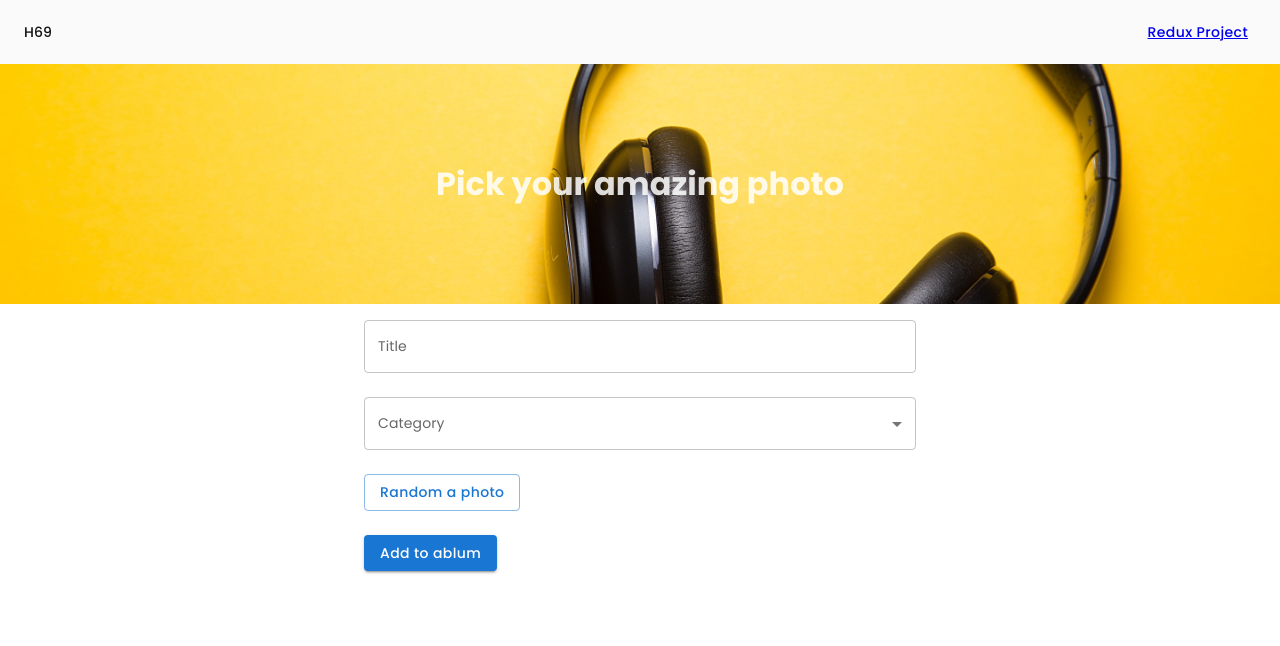
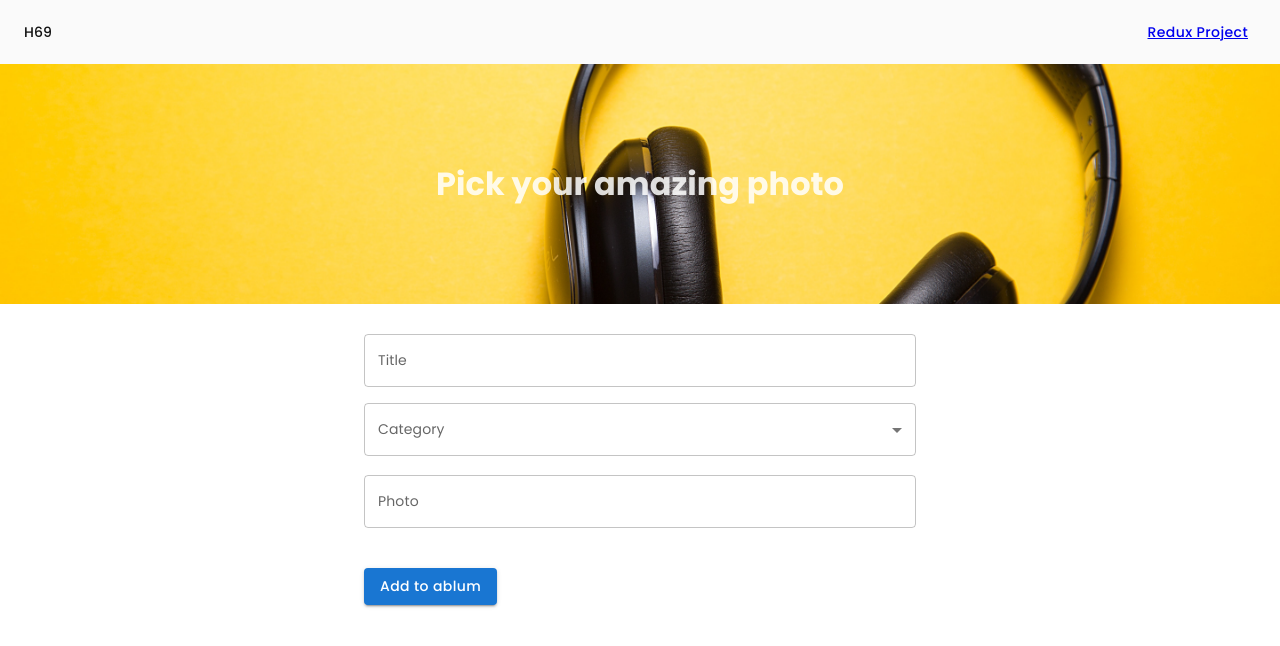
Before and after one commit to TonTon69/Photo-App, a React (Create React App) app: page /photos/add in a window 1280 px wide. Shown: the top 646 px of the page. Built offline with nearby package versions, Linux system fonts and the light colour scheme.

Commit message:
validation yup

```diff
--- a/package.json
+++ b/package.json
@@ -5,6 +5,7 @@
   "dependencies": {
     "@emotion/react": "^11.8.1",
     "@emotion/styled": "^11.8.1",
+    "@hookform/resolvers": "^2.8.8",
     "@mui/icons-material": "^5.4.2",
     "@mui/material": "^5.4.3",
     "@testing-library/jest-dom": "^5.16.2",
@@ -21,7 +22,8 @@
     "react-router-dom": "^6.2.1",
     "react-scripts": "5.0.0",
     "typescript": "^4.5.5",
-    "web-vitals": "^2.1.4"
+    "web-vitals": "^2.1.4",
+    "yup": "^0.32.11"
   },
   "scripts": {
     "start": "react-scripts start",
--- a/src/custom-fields/InputField/index.tsx
+++ b/src/custom-fields/InputField/index.tsx
@@ -1,32 +1,41 @@
 import { TextField } from "@mui/material";
-import { Controller } from "react-hook-form";
+import { useFormContext, Controller } from "react-hook-form";
 
 interface IInputFieldProps {
     name: string;
-    control: any;
     label: string;
+    errorobj: {
+        [x: string]: any;
+    };
 }
 
 function InputField(props: IInputFieldProps) {
-    const { name, control, label } = props;
+    const { control } = useFormContext();
+    const { name, label, errorobj } = props;
+
+    let isError: boolean = false;
+    let errorMessage: string = "";
+    if (errorobj && errorobj.hasOwnProperty(name)) {
+        isError = true;
+        errorMessage = errorobj[name].message;
+    }
 
     return (
         <Controller
             name={name}
             control={control}
             defaultValue=""
-            render={({ field: { onChange, value }, fieldState: { error } }) => (
+            render={({ field: { onChange, value } }) => (
                 <TextField
                     label={label}
                     value={value}
                     onChange={onChange}
                     fullWidth
-                    margin="normal"
-                    error={!!error}
-                    helperText={error ? error.message : null}
+                    sx={{ mb: 2 }}
+                    error={isError}
+                    helperText={errorMessage}
                 />
             )}
-            rules={{ required: `${label} required` }}
         />
     );
 }
--- a/src/custom-fields/SelectField/index.tsx
+++ b/src/custom-fields/SelectField/index.tsx
@@ -1,35 +1,46 @@
-import { FormControl, InputLabel, Select } from "@mui/material";
-import { Controller } from "react-hook-form";
+import { FormControl, FormHelperText, InputLabel, Select } from "@mui/material";
+import { useFormContext, Controller } from "react-hook-form";
 
 interface ISelectFieldProps {
     name: string;
-    control: any;
     label: string;
+    errorobj: {
+        [x: string]: any;
+    };
     children: React.ReactNode;
 }
 
 function SelectField(props: ISelectFieldProps) {
-    const { name, control, label, children } = props;
-    const labelId = `${name}-label`;
+    const { control } = useFormContext();
+    const { name, label, errorobj, children } = props;
+    const labelId: string = `${name}-label`;
+
+    let isError: boolean = false;
+    let errorMessage: string = "";
+    if (errorobj && errorobj.hasOwnProperty(name)) {
+        isError = true;
+        errorMessage = errorobj[name].message;
+    }
 
     return (
-        <FormControl fullWidth margin="normal">
+        <FormControl fullWidth sx={{ mb: 2 }} error={isError}>
             <InputLabel id={labelId}>{label}</InputLabel>
             <Controller
                 control={control}
                 name={name}
-                defaultValue=""
+                defaultValue={null}
                 render={({ field: { onChange, value } }) => (
                     <Select
                         labelId={labelId}
                         label={label}
-                        value={value}
+                        value={value === null ? "" : value}
                         onChange={onChange}
                     >
                         {children}
                     </Select>
                 )}
             />
+            <FormHelperText>{errorMessage}</FormHelperText>
         </FormControl>
     );
 }
--- a/src/features/Photo/components/PhotoForm/index.tsx
+++ b/src/features/Photo/components/PhotoForm/index.tsx
@@ -1,35 +1,60 @@
 import { Button, Grid, MenuItem } from "@mui/material";
-import { useForm } from "react-hook-form";
+import { useForm, FormProvider } from "react-hook-form";
 import InputField from "../../../../custom-fields/InputField";
 import SelectField from "../../../../custom-fields/SelectField";
 import { PHOTO_CATEGORY_OPTIONS } from "../../../../constants/global";
-import RandomPhotoField from "../../../../custom-fields/RandomPhotoField";
+import * as Yup from "yup";
+import { yupResolver } from "@hookform/resolvers/yup";
+
+const validationSchema = Yup.object().shape({
+    title: Yup.string().required("Title required"),
+    categoryId: Yup.number().required("Category required").nullable(),
+    photo: Yup.string().required("Photo required"),
+});
 
 function PhotoForm() {
-    const { handleSubmit, control } = useForm();
+    const methods = useForm({
+        resolver: yupResolver(validationSchema),
+    });
+    const {
+        handleSubmit,
+        formState: { errors },
+    } = methods;
     const onSubmit = (data: any) => console.log(data);
 
     return (
+        <FormProvider {...methods}>
             <form onSubmit={handleSubmit(onSubmit)}>
                 <Grid container direction="column">
                     <Grid item>
-                    <InputField name="title" control={control} label="Title" />
+                        <InputField
+                            name="title"
+                            label="Title"
+                            errorobj={errors}
+                        />
                     </Grid>
                     <Grid item>
                         <SelectField
-                        name="category"
-                        control={control}
+                            name="categoryId"
                             label="Category"
+                            errorobj={errors}
                         >
                             {PHOTO_CATEGORY_OPTIONS.map((option) => (
-                            <MenuItem key={option.value} value={option.value}>
+                                <MenuItem
+                                    key={option.value}
+                                    value={option.value}
+                                >
                                     {option.label}
                                 </MenuItem>
                             ))}
                         </SelectField>
                     </Grid>
-                <Grid item sx={{ display: "flex", mt: 2 }}>
-                    <RandomPhotoField name="photo" control={control} />
+                    <Grid item>
+                        <InputField
+                            name="photo"
+                            label="Photo"
+                            errorobj={errors}
+                        />
                     </Grid>
                     <Grid item>
                         <Button
@@ -43,6 +68,7 @@ function PhotoForm() {
                     </Grid>
                 </Grid>
             </form>
+        </FormProvider>
     );
 }
 
--- /dev/null
+++ b/src/features/Photo/pages/AddEdit/AddEdit.scss
@@ -0,0 +1,5 @@
+.photo-edit {
+    &__form {
+        margin-top: 30px;
+    }
+}
--- a/src/features/Photo/pages/AddEdit/index.tsx
+++ b/src/features/Photo/pages/AddEdit/index.tsx
@@ -1,6 +1,8 @@
 import { Container } from "@mui/material";
 import Banner from "../../../../components/Banner";
 import PhotoForm from "../../components/PhotoForm";
+
+import "./AddEdit.scss";
 
 function AddEdit() {
     return (
```
Also changed, not shown: 1 other file (tests, documents, lock files or other folders). Lines whose indentation alone changed are shown as unchanged.
